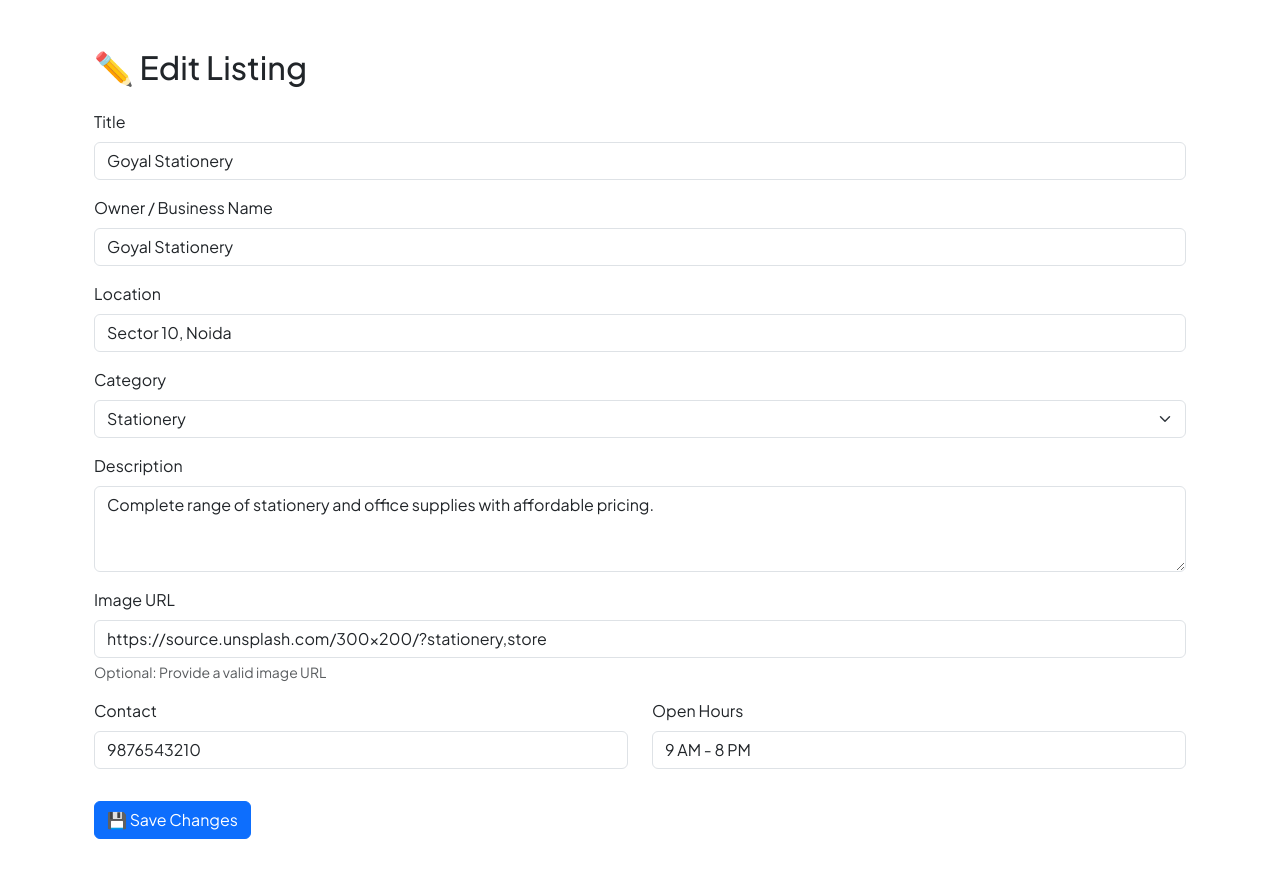
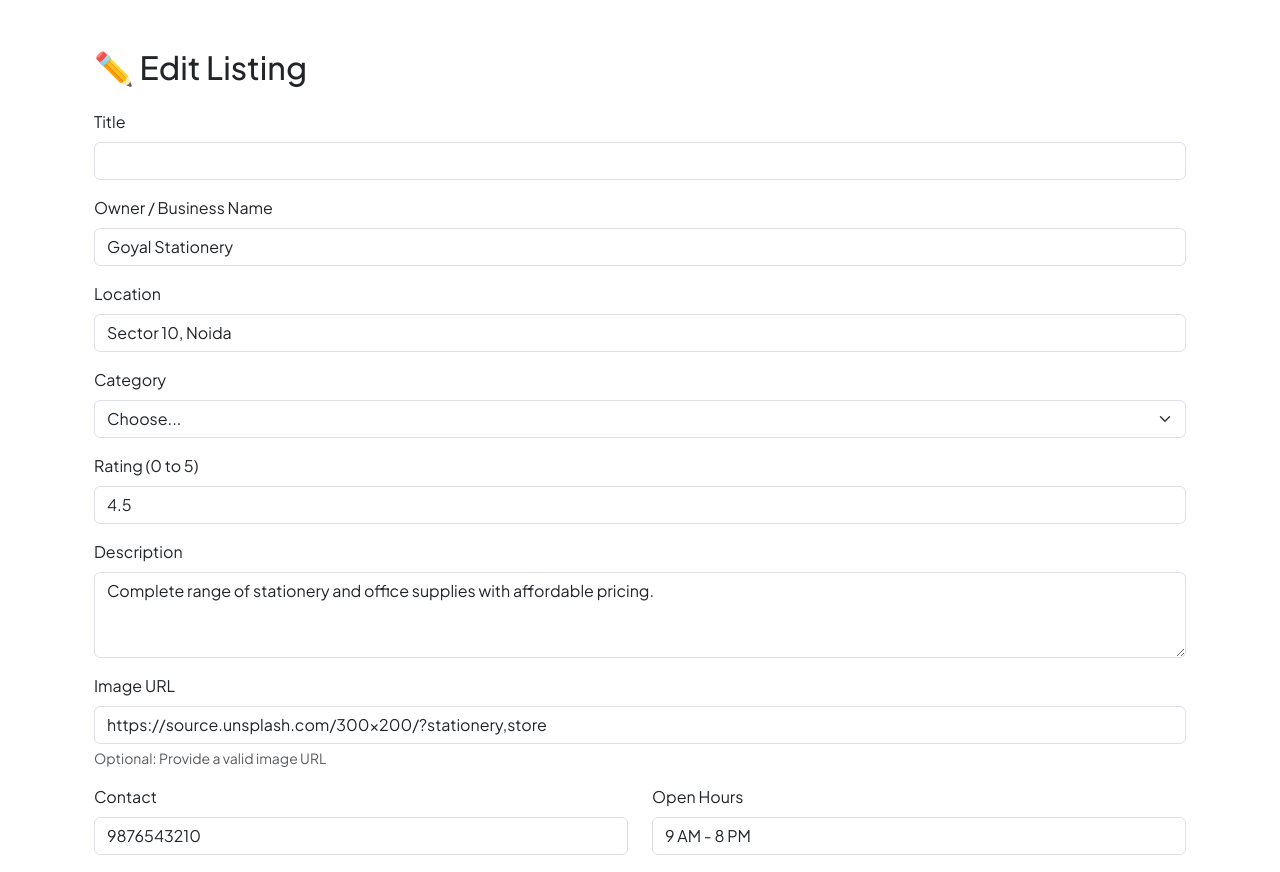
Before and after one commit to Vansh-876/EduRadar, a Node server app: page /listings/600000000000000000000002/edit in a window 1280 px wide. Shown: the part 80-952 px from the top of the page. Run offline with Node 20, Linux system fonts and the light colour scheme; data comes from the database, SQL or seed files in the repository; some libraries are stand-ins or nearby versions.

Commit message:
validation

```diff
--- a/app.js
+++ b/app.js
@@ -8,6 +8,8 @@ const ejsMate = require("ejs-mate");
 const sampleListings = require("./init/data.js");
 const wrapAsync = require("./utils/wrapAsync.js");
 const ExpressError = require("./utils/ExpressError.js");
+const listingSchema = require("./schema.js");
+
 
 const MONGO_URL = "mongodb://127.0.0.1:27017/eduradar";
 
@@ -61,7 +63,17 @@ app.get("/", (req, res) => {
   res.render("home", { activePage: "home" });
 });
 
-// Listing Routes
+const validateListing = (req, res, next) => {
+    let {error} =  listingSchema.validateAsync(req.body);
+if (error) {
+  let errMsg = error.details.map((el) => el.message).join(", ");
+    throw new ExpressError(400, errMsg);
+  }else {
+next();
+}
+};
+
+// index Routes
 app.get("/listings", wrapAsync(async (req, res, next) => {
   const allListings = await Listing.find({});
   res.render("listings/index", { allListings, activePage: "listings" });
@@ -74,12 +86,18 @@ app.get("/listings/new", (req, res) => {
 
 // Create Listing Routes
 app.post("/listings", wrapAsync(async (req, res, next) => {
+  let result = await listingSchema.validateAsync(req.body);
+  console.log(result);
+if (result.error) {
+    throw new ExpressError(400, result.error);
+  }
+
   const newListing = new Listing(req.body.listing);
   await newListing.save();
   res.redirect("/listings");
 }));
 
-// Show and Edit Listing Routes
+// Show Listing Routes
 app.get("/listings/:id", wrapAsync(async (req, res, next) => {
   const listing = await Listing.findById(req.params.id);
   res.render("listings/show", { listing, activePage: null });
--- a/models/listing.js
+++ b/models/listing.js
@@ -2,11 +2,6 @@ const mongoose = require("mongoose");
 const Schema = mongoose.Schema;
 
 const listingSchema = new Schema({
-  title: {
-    type: String,
-    required: true,
-    trim: true,
-  },
   name: {
     type: String,
     required: true,
--- a/package.json
+++ b/package.json
@@ -14,6 +14,7 @@
     "ejs": "^3.1.10",
     "ejs-mate": "^4.0.0",
     "express": "^5.1.0",
+    "joi": "^17.13.3",
     "method-override": "^3.0.0",
     "mongoose": "^8.16.1"
   }
--- a/views/listings/edit.ejs
+++ b/views/listings/edit.ejs
@@ -55,14 +55,33 @@
       <label for="category" class="form-label">Category</label>
       <select class="form-select" id="category" name="listing[category]" required>
         <option value="">Choose...</option>
-        <option value="stationery" <%= listing.category === 'stationery' ? 'selected' : '' %>>Stationery</option>
-        <option value="library" <%= listing.category === 'library' ? 'selected' : '' %>>Library</option>
-        <option value="cyber" <%= listing.category === 'cyber' ? 'selected' : '' %>>Cyber Cafe</option>
-        <option value="bookstore" <%= listing.category === 'bookstore' ? 'selected' : '' %>>Bookstore</option>
-        <option value="coaching" <%= listing.category === 'coaching' ? 'selected' : '' %>>Coaching</option>
+        <option value="Stationery" <%= listing.category === 'Stationery' ? 'selected' : '' %>>Stationery</option>
+        <option value="Library" <%= listing.category === 'Library' ? 'selected' : '' %>>Library</option>
+        <option value="Cyber" <%= listing.category === 'Cyber' ? 'selected' : '' %>>Cyber Cafe</option>
+        <option value="Bookstore" <%= listing.category === 'Bookstore' ? 'selected' : '' %>>Bookstore</option>
+        <option value="Coaching" <%= listing.category === 'Coaching' ? 'selected' : '' %>>Coaching</option>
       </select>
       <div class="valid-feedback">✅ Looks good!</div>
       <div class="invalid-feedback">Please select a category.</div>
+    </div>
+
+    <!-- Rating -->
+    <div class="mb-3">
+      <label for="rating" class="form-label">Rating (0 to 5)</label>
+      <input
+        type="number"
+        class="form-control"
+        id="rating"
+        name="listing[rating]"
+        value="<%= listing.rating %>"
+        placeholder="e.g. 4.5"
+        step="0.1"
+        min="0"
+        max="5"
+        required
+      />
+      <div class="valid-feedback">✅ Looks good!</div>
+      <div class="invalid-feedback">Please provide a valid rating.</div>
     </div>
 
     <!-- Description -->
--- a/views/listings/new.ejs
+++ b/views/listings/new.ejs
@@ -57,7 +57,7 @@
     <!-- Opening Hours -->
     <div class="mb-3">
       <label for="hours" class="form-label">Opening Hours</label>
-      <input type="text" class="form-control" id="hours" name="listing[hours]" placeholder="e.g. 9 AM - 8 PM" required>
+      <input type="text" class="form-control" id="hours" name="listing[openHours]" placeholder="e.g. 9 AM - 8 PM" required>
       <div class="valid-feedback">Good hours!</div>
       <div class="invalid-feedback">Please mention the opening hours.</div>
     </div>
```
Also changed, not shown: schema.js (added, +46 -0 lines), 1 other file.
